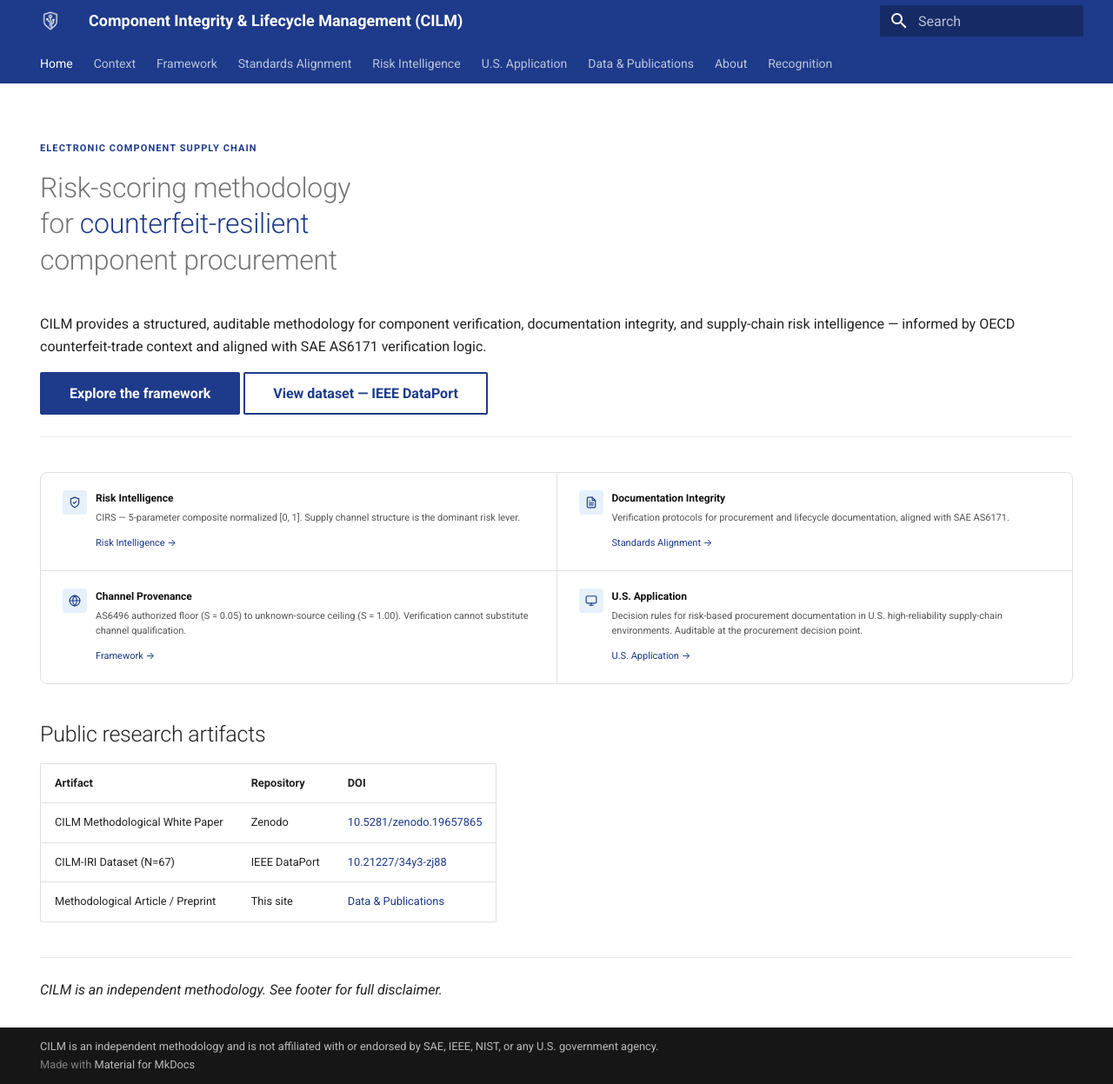
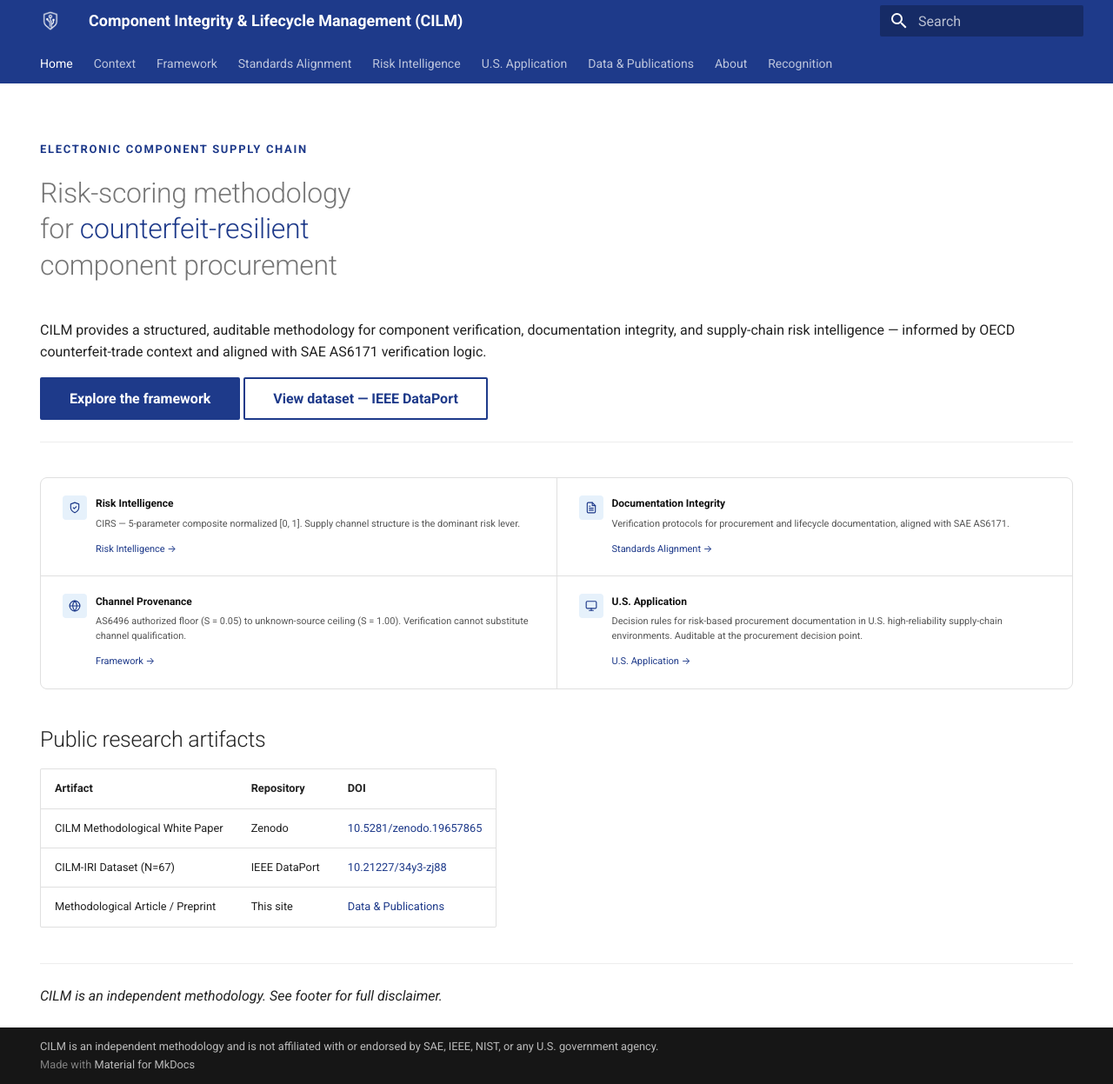
Before and after one commit to ba37915052/cilm-standard-web, an MkDocs documentation site: the page built from docs/index.md, in a window 1280 px wide and 1247 px high. Shown: the whole window at 87% size. Built offline with MkDocs 1.6.1 and Material for MkDocs 9.7.7, drawn with Linux system fonts in a browser that asks for light colours.

Commit message:
Update mkdocs.yml
config: add cilm-home.css to extra_css

```diff
--- a/mkdocs.yml
+++ b/mkdocs.yml
@@ -1,6 +1,5 @@
 site_name: Component Integrity & Lifecycle Management (CILM)
 site_url: https://cilm-standard.com/
-
 theme:
   name: material
   logo: assets/images/cilm-mark-white.png
@@ -13,20 +12,17 @@
     - navigation.tabs
     - navigation.sections
     - toc.integrate
-
 extra_css:
   - stylesheets/extra.css
-
+  - stylesheets/cilm-home.css
 copyright: >
   CILM is an independent methodology and is not affiliated with or endorsed by SAE, IEEE, NIST, or any U.S. government agency.
-
 markdown_extensions:
   - meta
   - toc:
       permalink: true
   - attr_list
   - md_in_html
-
 nav:
   - Home: index.md
   - Context:
```
